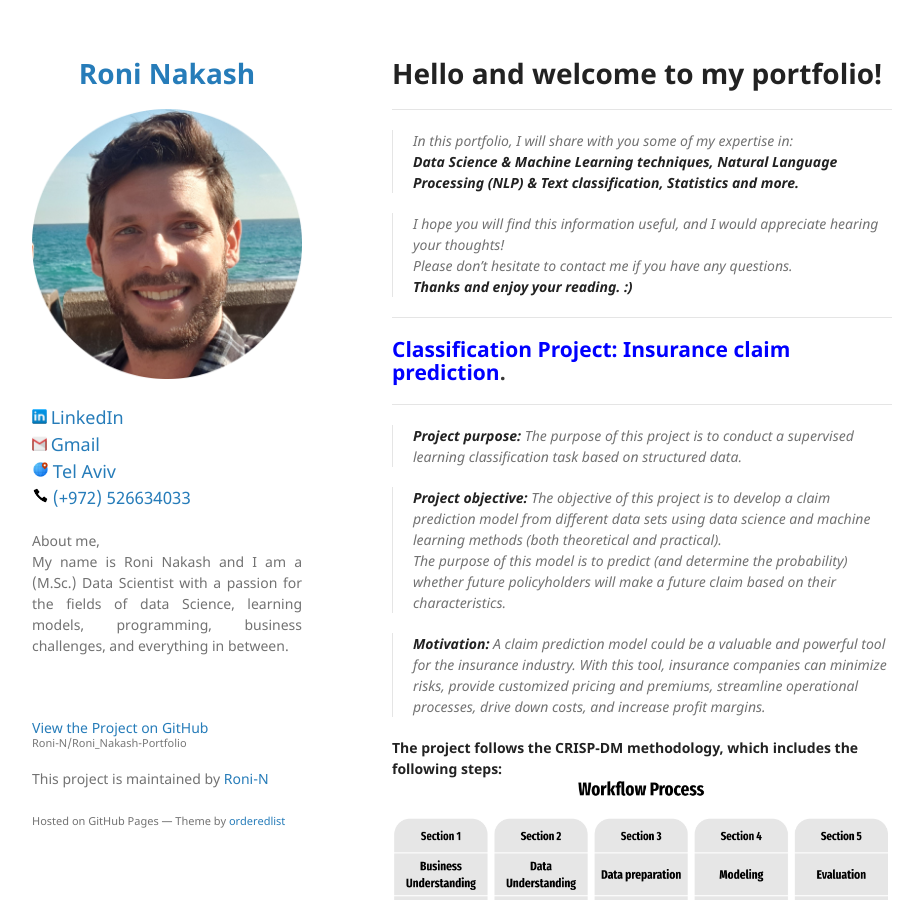
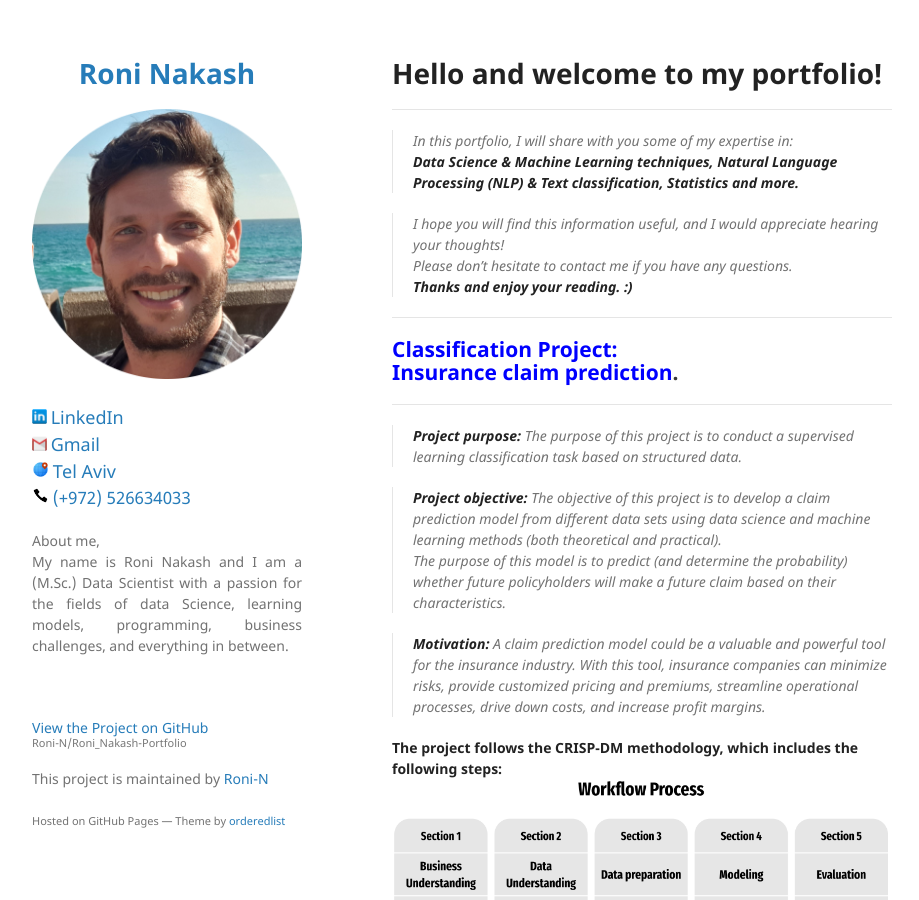
Before and after one commit to Roni-N/Roni_Nakash-Portfolio, a Jekyll site: the page built from index.md, in a window 1280 px wide and 900 px high. Shown: the whole window, without its empty margins (178-1097 px from the left). Built offline with Jekyll 4.4.1, drawn with Linux system fonts in a browser that asks for light colours; our own code applies the rules of GitHub Pages for plain Markdown files.

Commit message:
Update index.md

```diff
--- a/index.md
+++ b/index.md
@@ -14,7 +14,7 @@ layout: default
 >**Thanks and enjoy your reading. :)**
 
 ------------------------------------------------------------
-## <span style="color:blue">Classification Project: Insurance claim prediction</span>.
+## <span style="color:blue">Classification Project:<br> Insurance claim prediction</span>.
 ------------------------------------------------------------
 > **Project purpose:** The purpose of this project is to conduct a supervised learning classification task based on structured data.  <br>
 
```
